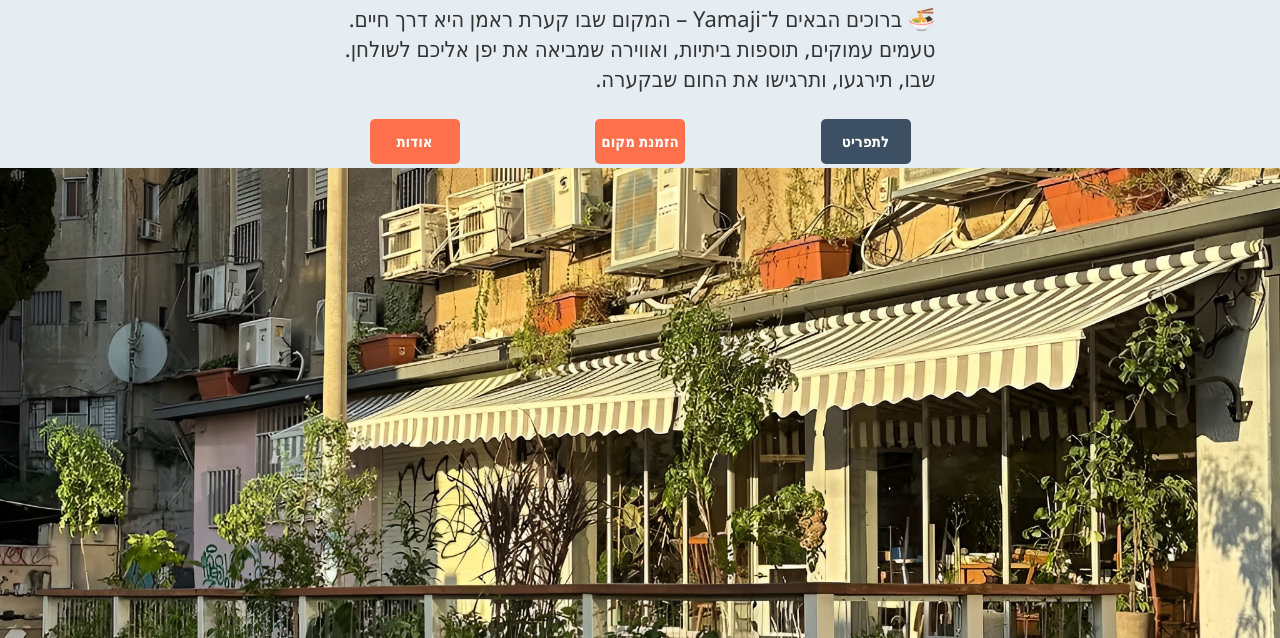
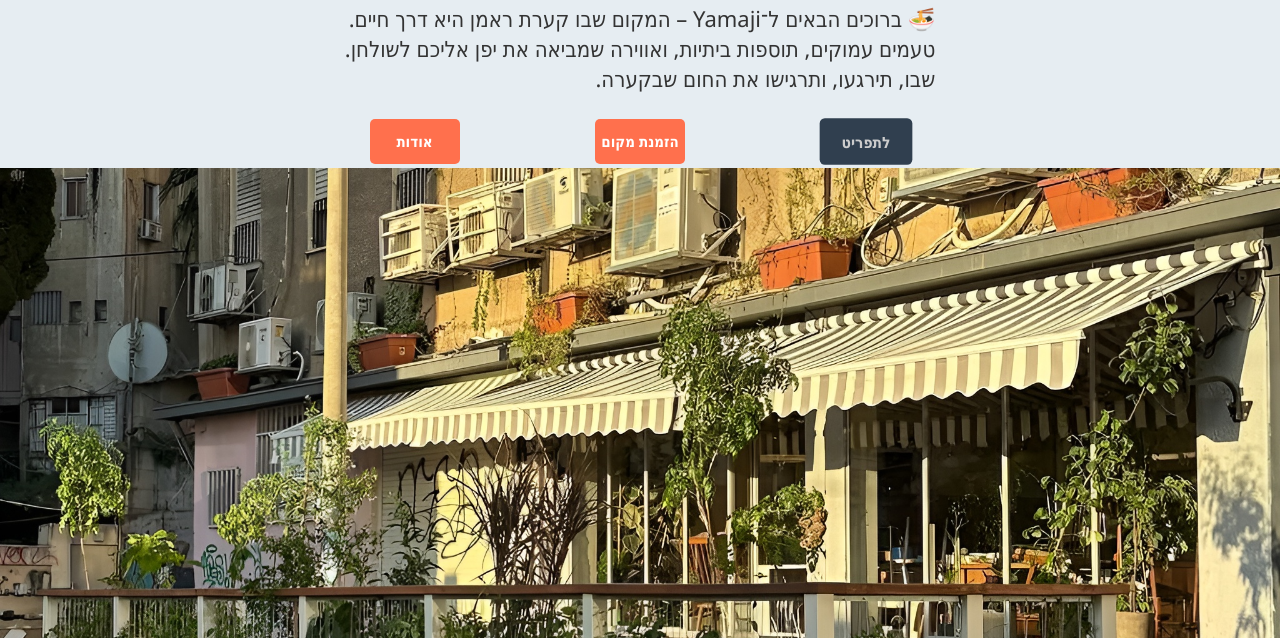
Before and after one commit to Guy-Markman/teimot-olam, a plain HTML site: page restuarants/yamaji/restaurant.html in a window 1280 px wide. In both pictures the pointer is over the link "לתפריט". Shown: the part 162-800 px from the top of the page. Drawn offline with Linux system fonts and the light colour scheme; files that its build step writes are made by us from their sources.

Commit message:
Interactive buttons

```diff
--- a/css/global.css
+++ b/css/global.css
@@ -48,6 +48,10 @@ button {
     padding: 0.25em;
     text-decoration: none;
 }
+.links a:hover{
+    filter: brightness(0.8);
+    transform: scale(1.03);
+}
 
 /* ===== Reset בסיסי ===== */
 * {
```
